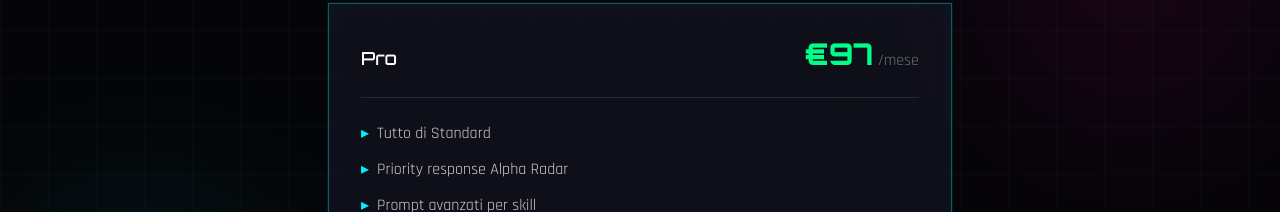
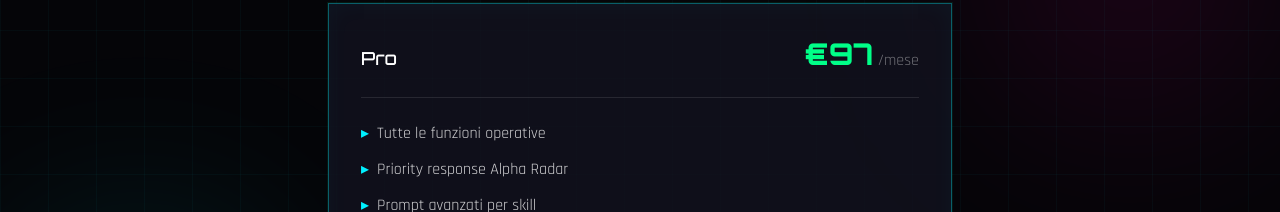
Before and after one commit to kayvale00/alpha-radar, a Next.js app: page /checkout/pro in a window 1280 px wide. Shown: the part 258-470 px from the top of the page. Built offline with nearby package versions, Linux system fonts and the light colour scheme.

Commit message:
remove week labels

```diff
--- a/app/dashboard/page.tsx
+++ b/app/dashboard/page.tsx
@@ -62,10 +62,7 @@ export default async function DashboardPage({
         )}
 
         <div className="neon-border bg-cyber-card/60 p-5 sm:p-6 animate-fade-in">
-          <p className="font-display text-xs uppercase tracking-[0.3em] text-neon-cyan">
-            Dashboard · Week 1 Instant
-          </p>
-          <h1 className="mt-2 font-display text-2xl font-bold text-white sm:text-3xl">
+          <h1 className="font-display text-2xl font-bold text-white sm:text-3xl">
             Ciao, {session.nome}
           </h1>
           <div className="mt-4 flex flex-wrap gap-3">
--- a/lib/plans.ts
+++ b/lib/plans.ts
@@ -33,7 +33,7 @@ export const PLANS: Record<PlanId, Plan> = {
     tagline: "Massima copertura per professionisti.",
     highlighted: true,
     features: [
-      "Tutto di Standard",
+      "Tutte le funzioni operative",
       "Priority response Alpha Radar",
       "Prompt avanzati per skill",
       "Export conversazioni",
```
